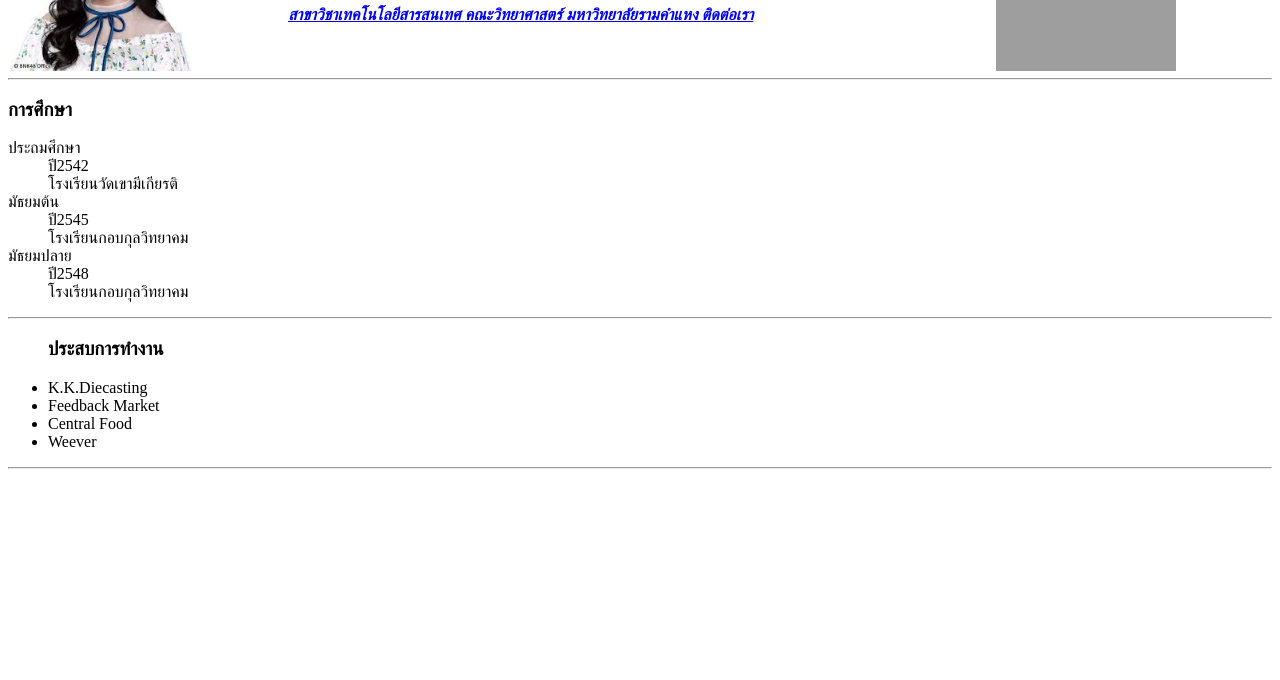
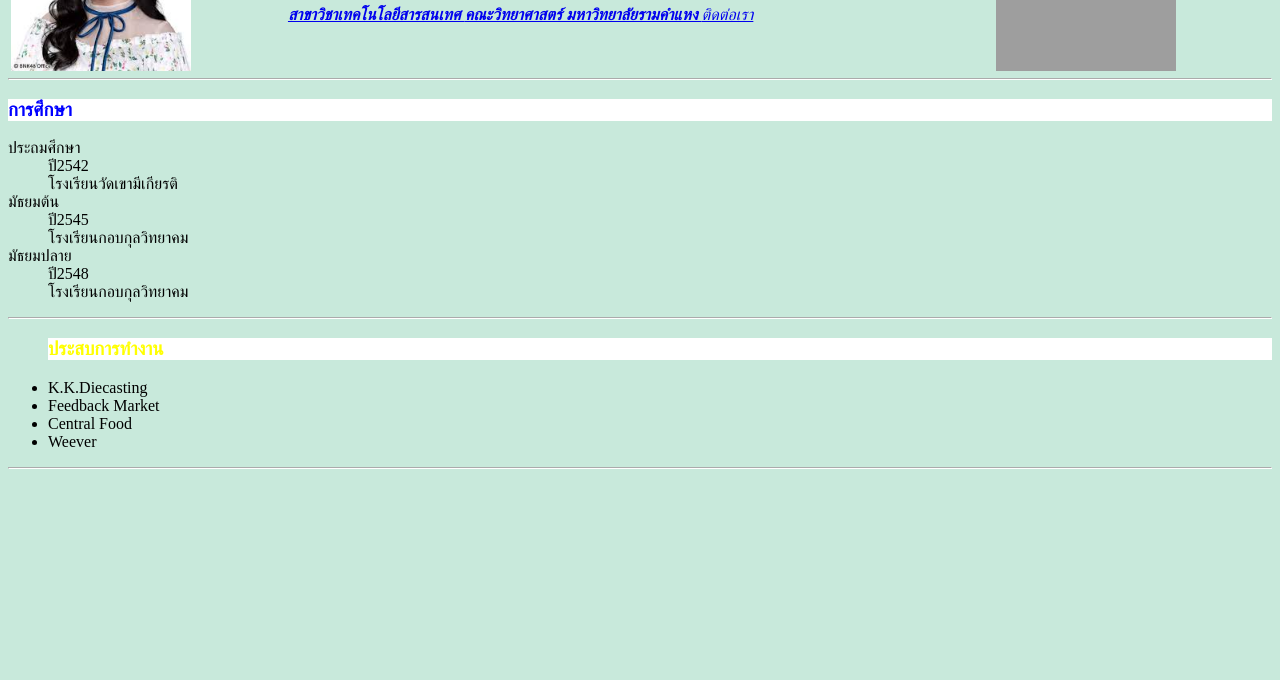
Before and after one commit to ANATAgaKOISHII/CV, a plain HTML site: page index.html in a window 1280 px wide. Shown: the part 120-800 px from the top of the page. Drawn offline with Linux system fonts and the light colour scheme; grey boxes are pictures that could not be loaded.

Commit message:
Initial Personal Website Version 2.0
เพิ่ม stylesheet tag selector เช่น id ,class, pseudo เช่น tag a(anchor)

```diff
--- /dev/null
+++ b/Style.css
@@ -0,0 +1,15 @@
+body{  background-color: #c8e9db;}
+h3{  color: blue;}
+hr{
+  border-color: white;
+}
+head{color: yellow;}
+
+.menu{color: yellow;}
+.senior{ background-color: white;}
+
+a:active{background-color:  yellow;}
+
+a:hover{background-color: white;}
+
+a:visited{background-color: blue;}
--- a/index.html
+++ b/index.html
@@ -3,22 +3,24 @@
   <head>
     <meta charset="utf-8">
     <title> Wandee's Profile </title>
+    <link rel="stylesheet" href="Style.css">
+
 
   </head>
   <body>
     <table align ="right" width="100%" >
       <td><img src="Plan/bnk.jpg" alt="bnk" width="180px" height="180"></td>
       <td>  <h1>Wandee Cheevaprayoad</h1>
-      <p><em><strong><a href="http://www.cs.sci.ru.ac.th/" target="_blank">สาขาวิชาเทคโนโลยีสารสนเทศ <a href="http://www.sci.ru.ac.th/" target="self">คณะวิทยาศาสตร์  <a href="http://www.ru.ac.th/th/" > มหาวิทยาลัยรามคำแหง <a href="C:\INT3111\week3\index.html" target="_blank">ติดต่อเรา</strong>  </em></p>
+      <p><em><strong><a href="http://www.cs.sci.ru.ac.th/" target="_blank">สาขาวิชาเทคโนโลยีสารสนเทศ <a href="http://www.sci.ru.ac.th/" target="_self">คณะวิทยาศาสตร์  <a href="http://www.ru.ac.th/th/" target="_blank"> มหาวิทยาลัยรามคำแหง <a href= "./contac.html" target="_parent"></strong> ติดต่อเรา </em></p>
       </td>
-      <td>  <img src="https://pbs.twimg.com/media/CJtkFfwUwAE7KZD.jpg" alt="Tiphane" width="180px" height="180px"></td>
+      <td>  <img src="https://pbs.twimg.com/media/CJtkFfwUwAE7KZD.jpg" alt="Tifarne" width="180px" height="180px"></td>
     </table>
 
 
 
 
   <hr/>
-  <h3>การศึกษา</h3>
+  <h3 class="senior" >การศึกษา</h3>
   <dl>
     <dt>ประถมศึกษา</dt>
       <dd>ปี2542</dd>
@@ -35,7 +37,7 @@
  </dl>
 <hr/>
 <ul>
-  <h3>ประสบการทำงาน</h3>
+  <h3 class="menu senior">ประสบการทำงาน</h3>
    <li>K.K.Diecasting</li>
   <li>Feedback Market</li>
   <li>Central Food</li>
```
